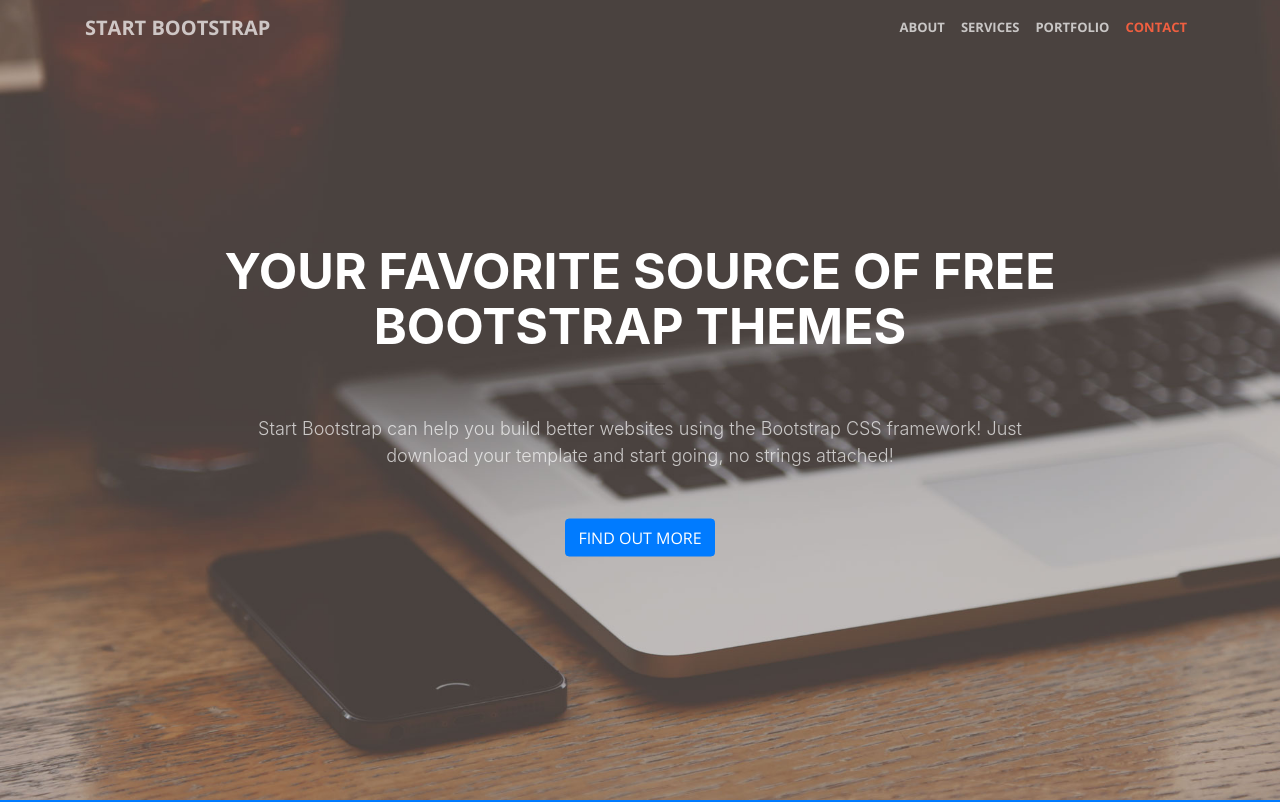
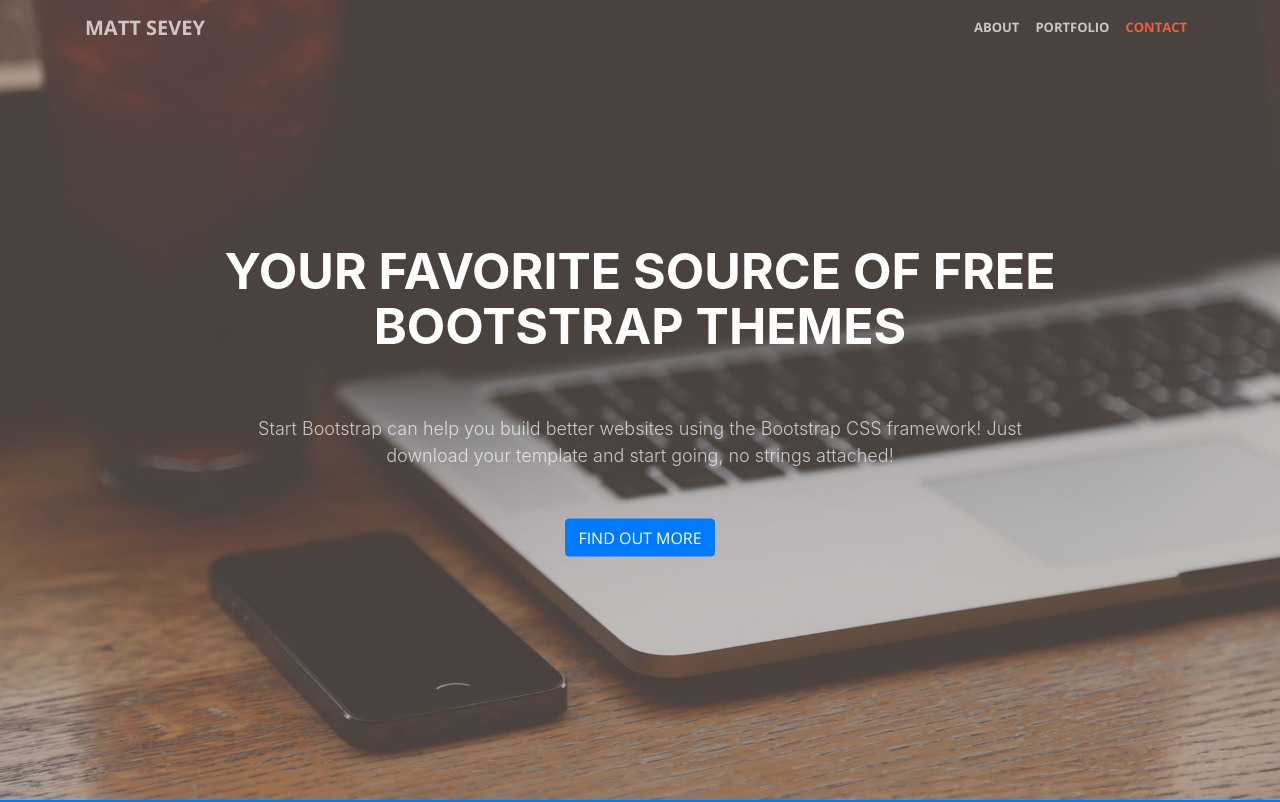
Before and after one commit to nw0428/sibptfall2017, a website with bundled scripts: page forMatt/index.html in a window 1280 px wide. Shown: the top 802 px of the page. Built offline with nearby package versions, Linux system fonts and the light colour scheme.

Commit message:
updated header on matt html

```diff
--- a/forMatt/index.html
+++ b/forMatt/index.html
@@ -31,7 +31,7 @@
     <!-- Navigation -->
     <nav class="navbar navbar-expand-lg navbar-light fixed-top" id="mainNav">
       <div class="container">
-        <a class="navbar-brand js-scroll-trigger" href="#page-top">Start Bootstrap</a>
+        <a class="navbar-brand js-scroll-trigger" href="#page-top">Matt Sevey</a>
         <button class="navbar-toggler navbar-toggler-right" type="button" data-toggle="collapse" data-target="#navbarResponsive" aria-controls="navbarResponsive" aria-expanded="false" aria-label="Toggle navigation">
           <span class="navbar-toggler-icon"></span>
         </button>
@@ -39,9 +39,6 @@
           <ul class="navbar-nav ml-auto">
             <li class="nav-item">
               <a class="nav-link js-scroll-trigger" href="#about">About</a>
-            </li>
-            <li class="nav-item">
-              <a class="nav-link js-scroll-trigger" href="#services">Services</a>
             </li>
             <li class="nav-item">
               <a class="nav-link js-scroll-trigger" href="#portfolio">Portfolio</a>
```
Also changed, not shown: html/matt.html (+1 -0 lines).
